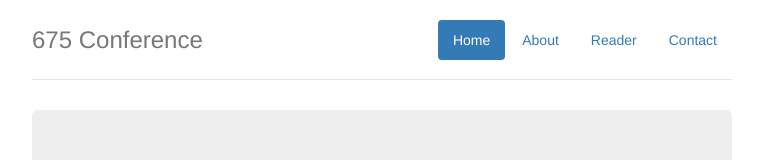
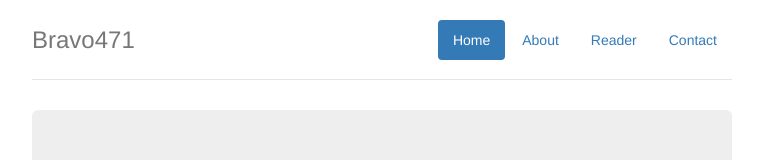
Before and after one commit to sdbeng/Repository-14, a website: page app/index.html in a window 1280 px wide. Shown: the top 160 px of the page, without its empty margins (258-1021 px from the left). Drawn offline with nearby package versions, Linux system fonts and the light colour scheme; some packages are replaced by stand-ins of ours; files that its build step writes are made by us from their sources.

Commit message:
Change text muted logo

```diff
--- a/app/index.html
+++ b/app/index.html
@@ -29,7 +29,7 @@
           <li><a ng-href="#/reader">Reader</a></li>
           <li><a ng-href="#/contact">Contact</a></li>
         </ul>
-        <h3 class="text-muted">675 Conference</h3>
+        <h3 class="text-muted">Bravo471</h3>
       </div>
 
       <div ng-view=""></div>
```
